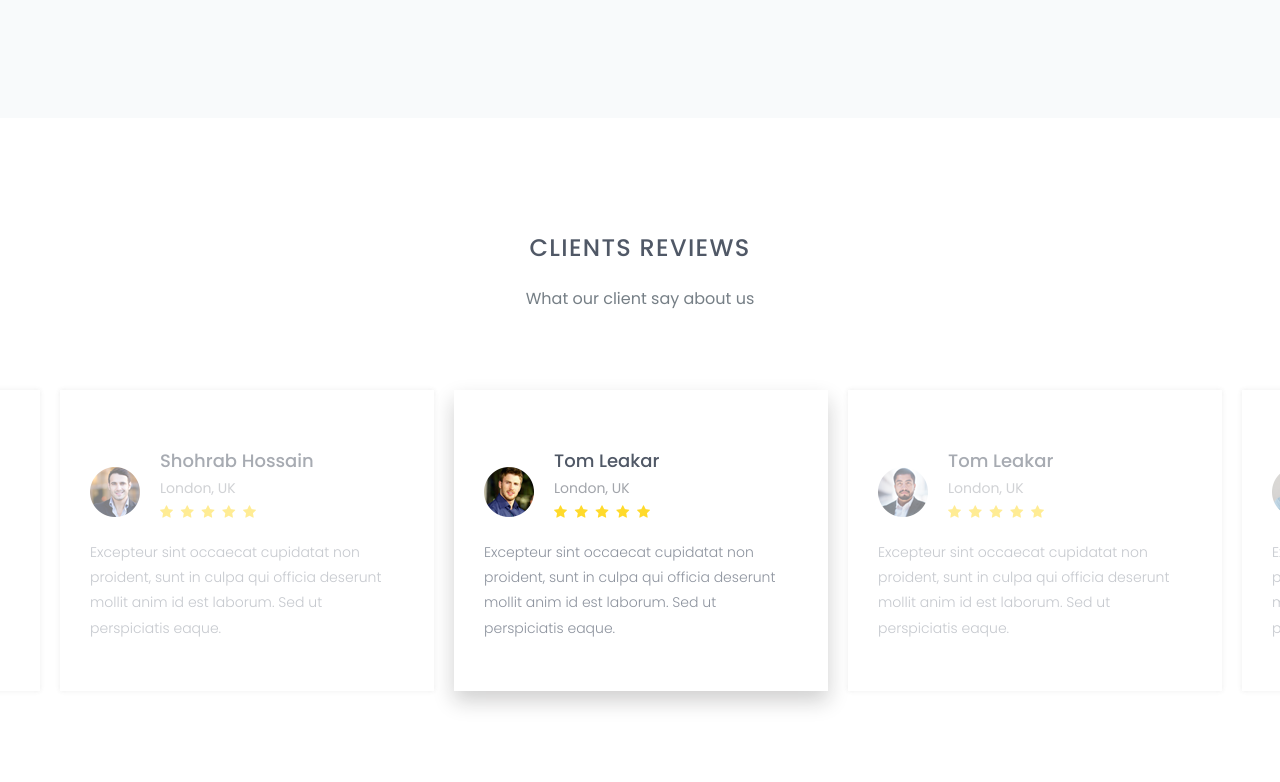
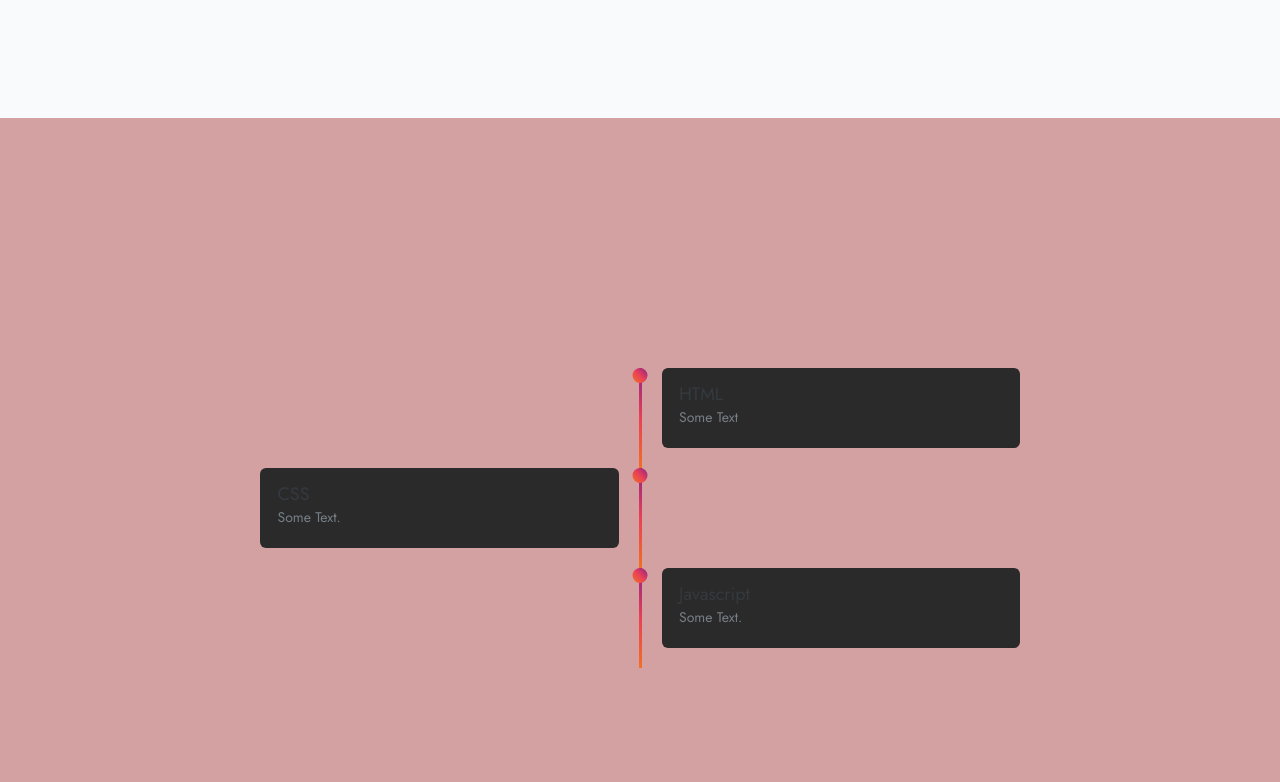
Before and after one commit to taniya542/Presunate-Hackathon, a plain HTML site: page presunate/index.html in a window 1280 px wide. Shown: the part 3158-3940 px from the top of the page. Drawn offline with nearby package versions, Linux system fonts and the light colour scheme.

Commit message:
Timeline Basic added

```diff
--- a/presunate/assets/css/style.css
+++ b/presunate/assets/css/style.css
@@ -976,4 +976,92 @@ nav.navbar.bootsnav .navbar-toggle i{color: #ff545a;}
     transform: translate(-50%, -50%);
     object-fit: cover;
 }
+@import url('https://fonts.googleapis.com/css2?family=Jost:wght@200;300;400&display=swap');
+
+.design-section {
+  display: flex;
+  flex-direction: column;
+  align-items: center;
+  justify-content: center;
+  background-color: #d4a1a3;
+  min-height: 100vh;
+  padding: 100px 0;
+  font-family: 'Jost', sans-serif;
+}
+
+.design {
+  display: flex;
+  align-items: center;
+  justify-content: center;
+}
+
+.timeline {
+  width: 80%;
+  height: auto;
+  max-width: 800px;
+  margin: 0 auto;
+  display: flex;
+  flex-direction: column;
+}
+
+.timeline-content {
+  padding: 20px;
+  background: #2a2a2a; /* Lighter background for better contrast */
+  /* -webkit-box-shadow: 5px 5px 10px #1a1a1a, -5px -5px 10px #242424;
+          box-shadow: 5px 5px 10px #1a1a1a, -5px -5px 10px #242424; */
+  border-radius: 5px;
+  color: #fff; /* Slightly lighter text color for better readability */
+  padding: 1.75rem;
+  transition: 0.4s ease;
+  overflow-wrap: break-word !important;
+  margin: 1rem;
+  margin-bottom: 20px;
+  border-radius: 6px;
+  font-size: 1.1rem; /* Increased font size for better readability */
+  line-height: 1.6; /* Improved line spacing */
+}
+
+.timeline-content:hover {
+  background: linear-gradient(45deg, #F27121, #E94057, #8A2387);
+  color: #fff;
+  transform: translateY(-10px);
+}
+
+.timeline-component {
+  margin: 0px 20px 20px 20px;
+}
+
+@media screen and (min-width: 768px) {
+  .timeline {
+    display: grid;
+    grid-template-columns: 1fr 3px 1fr;
+  }
+  .timeline-middle {
+    position: relative;
+    background-image: linear-gradient(45deg, #F27121, #E94057, #8A2387);
+    width: 3px;
+    height: 100%;
+  }
+  .main-middle {
+    opacity: 0;
+  }
+  .timeline-circle {
+    position: absolute;
+    top: 0;
+    left: 50%;
+    width: 15px;
+    height: 15px;
+    border-radius: 50%;
+    background-image: linear-gradient(45deg, #F27121, #E94057, #8A2387);
+    -webkit-transform: translateX(-50%);
+            transform: translateX(-50%);
+    transition: transform 0.4s ease, background-color 0.4s ease;
+  }
+  .timeline-circle:hover {
+    transform: translateX(-50%) scale(1.5);
+    background-color: #fff;
+  }
+}
+
+
 /*========================Thank you=================
--- a/presunate/index.html
+++ b/presunate/index.html
@@ -717,6 +717,55 @@
 		</section><!--/.explore-->
 		<!--explore end -->
 
+<style>@import url('https://fonts.googleapis.com/css2?family=Jost:wght@200;300;400&display=swap');</style>
+<!--This is the main container that contains the whole timeline.-->
+<section class="design-section">
+<div class="timeline">
+
+          <!--Well, The reason for this div is to fill space.
+This space is technically used for keeping dates,
+but I didn't find the need for dates. However, I'll provide
+you the styling for dates, so that you can use it if you
+wanted to.-->
+                  <div class="timeline-empty">
+                  </div>
+
+<!--This is the class where the timeline graphics are
+housed in. Note that we have timeline-circle
+here for that pointer in timeline.-->
+
+               <div class="timeline-middle">
+                   <div class="timeline-circle"></div>
+               </div>
+               <div class="timeline-component timeline-content">
+                <h3>HTML</h3>
+                <p>Some Text</p>
+           </div>
+                <div class="timeline-component timeline-content">
+                         <h3>CSS</h3>
+                         <p>Some Text.</p>
+                </div>
+                <div class="timeline-middle">
+                    <div class="timeline-circle"></div>
+                </div>
+                <div class="timeline-empty">
+                </div>
+
+                <div class="timeline-empty">
+                </div>
+
+               <div class="timeline-middle">
+                   <div class="timeline-circle"></div>
+               </div>
+               <div class=" timeline-component timeline-content">
+                <h3>Javascript</h3>
+                <p>Some Text.</p>
+           </div>
+
+       </div>
+    </div>
+</section>
+
 		<!--reviews start -->
 		<section id="reviews" class="reviews">
 			<div class="section-header">
```
